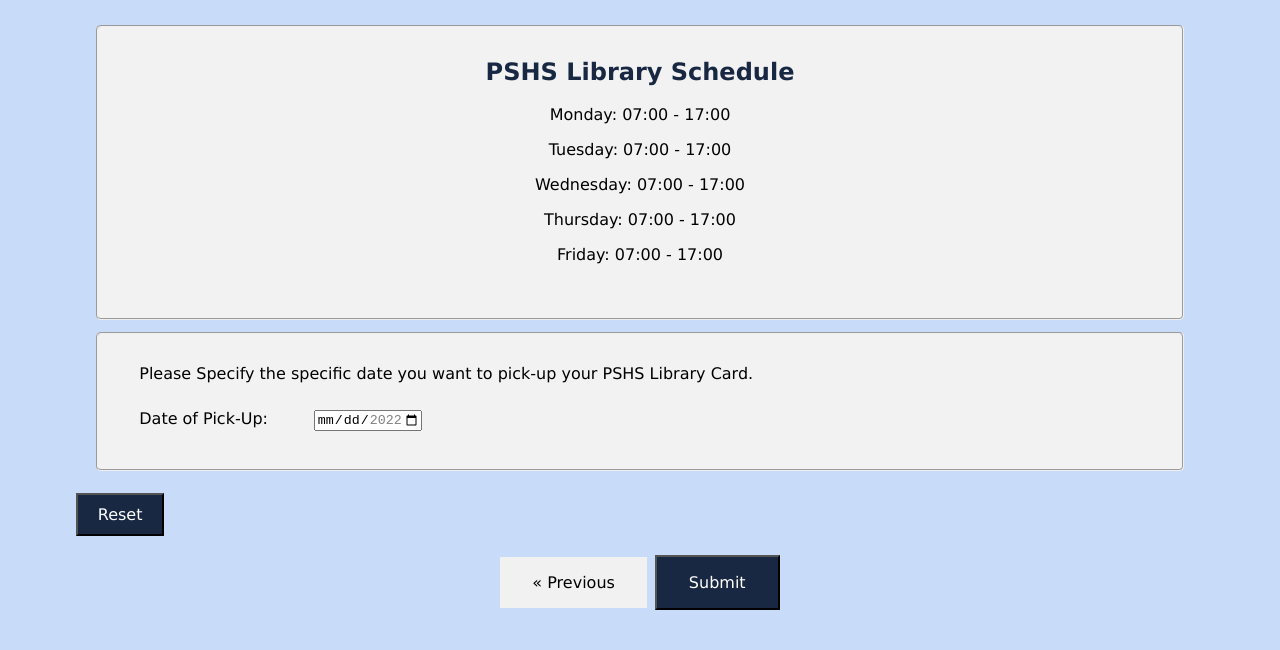
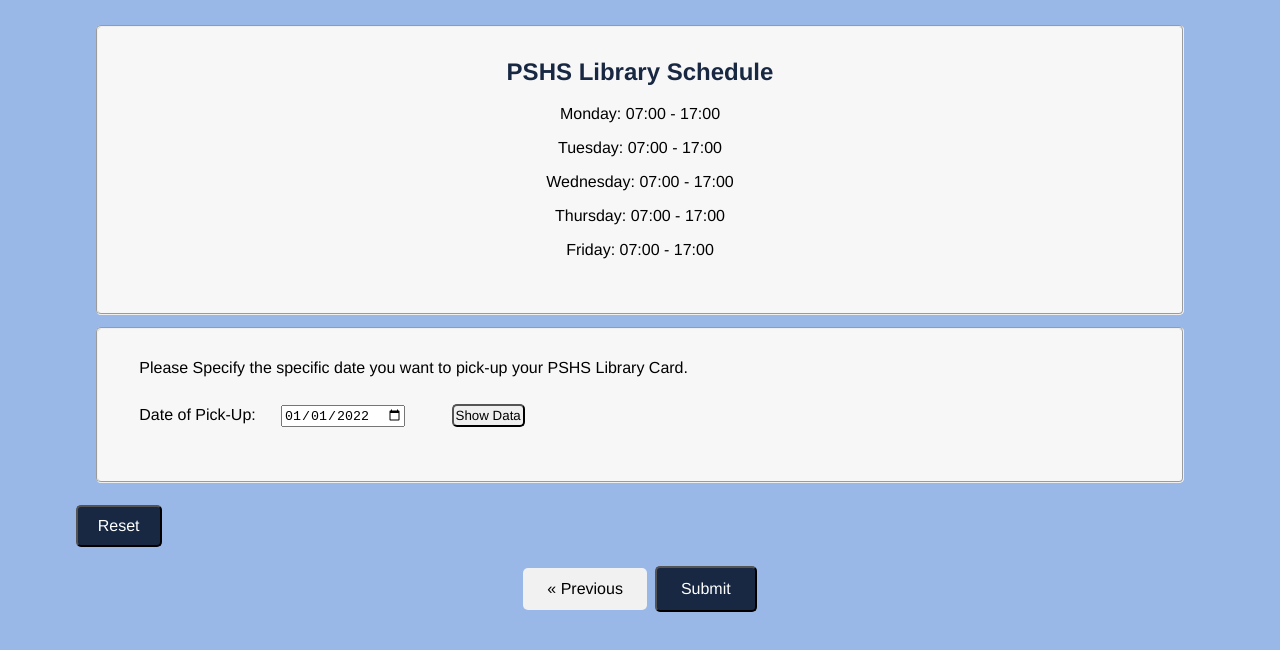
Before and after one commit to erissramos/4QProJStrontiumRamos, a plain HTML site: page Q4 Project/htdocs/date.html in a window 1280 px wide. Drawn offline with Linux system fonts and the light colour scheme.

Commit message:
Update date.html

```diff
--- a/Q4 Project/htdocs/date.html
+++ b/Q4 Project/htdocs/date.html
@@ -17,40 +17,51 @@
 }
 
 body {
-	background-color: #c8dcfa;
+	background-color: #99b8e8;
 }
 
 fieldset {
 	border-radius: 5px;
-	background-color: #f2f2f2;
+	background-color: #f7f7f7;
 	padding: 20px;
 }
 
 h2 {
-	font-family: Verdana;
+	font-family: Helvetica;
 	color: #182842;
 }
 
 legend {
+	background-color: #1c3f75;
 	font-size: 30px;
-	color: #182842;
-	font-family: Verdana;
+	color: white;
+	font-family: Helvetica;
+	padding: 12px 24px;
+	border-radius: 5px;
 }
 
 p {
-	font-family: Verdana;
+	font-family: Helvetica;
 }
 
 label {
-	font-family: Verdana;
+	font-family: Helvetica;
+}
+
+.showData {
+	text-decoration: none;
+	font-family: Helvetica;
+	padding: 2px 2px;
+	border-radius: 5px;
 }
 
 a {
 	text-decoration: none;
-	font-family: Verdana;
+	font-family: Helvetica;
 	display: inline-block;
-	padding: 16px 32px;
+	padding: 12px 24px;
 	margin: 4px 2px;
+	border-radius: 5px;
 }
 
 a:hover {
@@ -66,21 +77,23 @@ a:hover {
 input[type=reset] {
 	background-color: #182842;
 	color: white;
-	font-family: Verdana;
+	font-family: Helvetica;
 	font-size: 16px;
 	text-decoration: none;
 	padding: 10px 20px;
 	margin: 4px 2px;
+	border-radius: 5px;
 }
 
 input[type=submit] {
 	background-color: #182842;
 	color: white;
-	font-family: Verdana;
+	font-family: Helvetica;
 	font-size: 16px;
 	text-decoration: none;
-	padding: 16px 32px;
 	margin: 4px 2px;
+	padding: 12px 24px;
+	border-radius: 5px;
 }
 </style>
 </head>
@@ -99,17 +112,24 @@ input[type=submit] {
 		</fieldset>
 		<fieldset>
 			<p>Please Specify the specific date you want to pick-up your PSHS Library Card.</p>
-			<label for="start">Date of Pick-Up:</label>
-			<input type="date" id="date" name="date" min="2022-01-01" max="2022-12-31"><br><br>
+			<label>Date of Pick-Up:
+				<input type="date" id="date" value="2022-01-01">
+				<input type="button" class="showData" onclick="displayDate()" value="Show Data">
+				<p id="demoDate"></p>
+			</label>
 		</fieldset><br>
 		<input type = "reset" value = "Reset"><br>
 		<center>
 			<a href="reminders.html" class="previous">&laquo; Previous</a>
-			<input id="submit" type="submit" value="Submit";
+			<input type="submit" id="submit" value="Submit">
 		</center>
 	</form>
 </body>
 <script>
+	function displayDate() {	//displays date selected by user
+	  var x = document.getElementById("date").value;	//assigns selected date to var x
+	  document.getElementById("demoDate").innerHTML = x;	//prints date in paragraph element
+	}
 	function submitForm() {
 		alert("Thank you! Your application was submitted.");
 	}
```
